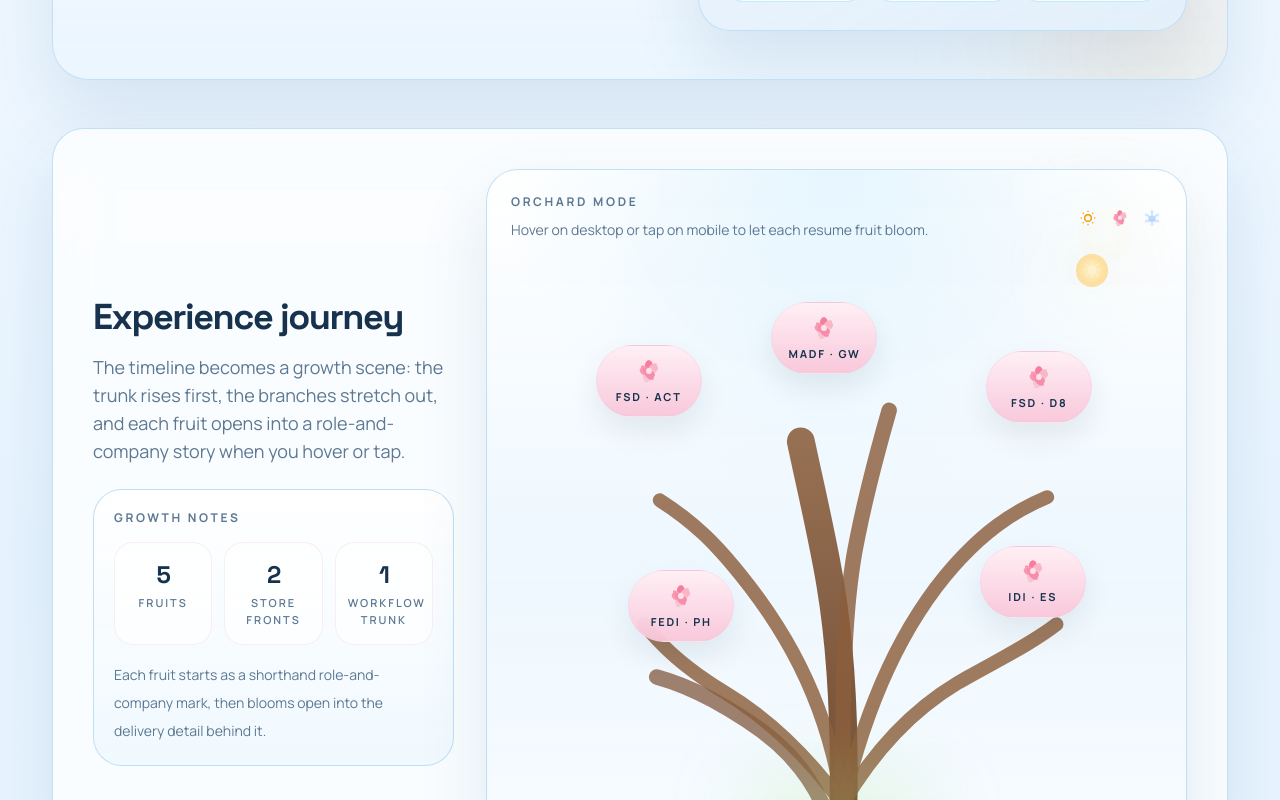
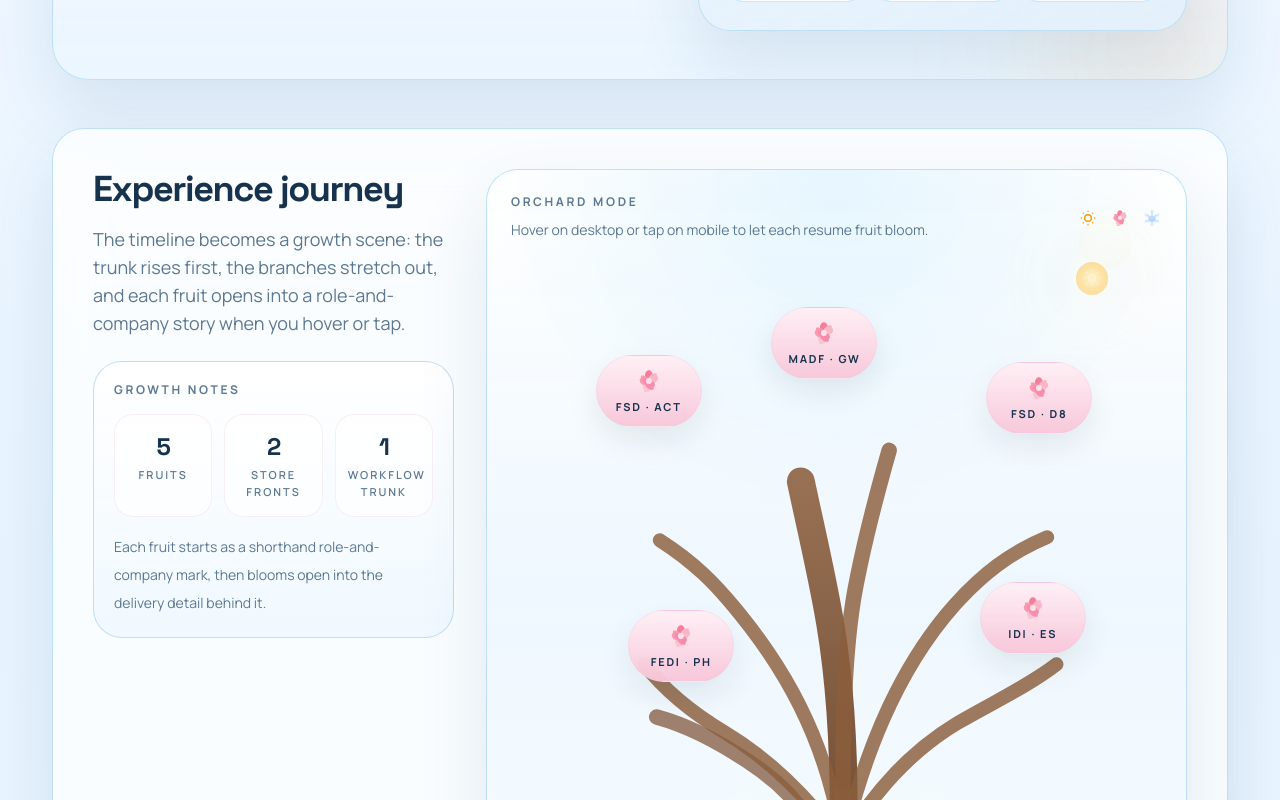
Before and after one commit to Daniel-Kai-WANG/Daniel-Wang-Latest-Portfolio, a React (Vite) app: page / in a window 1280 px wide. Shown: the part 1000-1800 px from the top of the page. Built offline with nearby package versions, Linux system fonts and the light colour scheme.

Commit message:
fixed：修复履历开花遮挡

```diff
--- a/src/components/sections/ExperienceSection.tsx
+++ b/src/components/sections/ExperienceSection.tsx
@@ -78,7 +78,7 @@ export function ExperienceSection() {
     <Reveal>
       <section
         id="experience"
-        className="section-frame relative overflow-hidden px-5 py-8 sm:px-8 sm:py-10 lg:px-10"
+        className="section-frame relative overflow-visible px-5 py-8 sm:px-8 sm:py-10 lg:px-10"
       >
         <ThemeShiftBackdrop />
 
@@ -134,7 +134,7 @@ export function ExperienceSection() {
 
           <div className="relative">
             <div
-              className="relative overflow-hidden rounded-[2rem] border px-4 py-5 sm:px-6 sm:py-6"
+              className="relative overflow-visible rounded-[2rem] border px-4 py-5 sm:px-6 sm:py-6"
               style={{
                 borderColor: 'var(--color-border)',
                 background:
@@ -184,10 +184,10 @@ export function ExperienceSection() {
                   </div>
                 </div>
 
-                <div className="relative mt-6 h-[35rem] sm:h-[38rem]">
+                <div className="relative mt-6 h-[38rem] sm:h-[41rem] lg:h-[43rem]">
                   <svg
                     viewBox="0 0 420 390"
-                    className="absolute inset-0 h-full w-full"
+                    className="absolute inset-0 z-0 h-full w-full"
                     aria-hidden="true"
                   >
                     <defs>
@@ -271,7 +271,7 @@ export function ExperienceSection() {
                       >
                         <motion.button
                           type="button"
-                          className="relative flex min-h-[72px] w-[106px] -translate-x-1/2 -translate-y-1/2 flex-col items-center justify-center rounded-[999px] border px-3 py-2 text-center"
+                          className="relative z-10 flex min-h-[72px] w-[106px] -translate-x-1/2 -translate-y-1/2 flex-col items-center justify-center rounded-[999px] border px-3 py-2 text-center"
                           initial={{ opacity: 0, scale: 0.7, y: 12 }}
                           whileInView={{ opacity: 1, scale: 1, y: 0 }}
                           viewport={{ once: true, amount: 0.4 }}
@@ -300,6 +300,8 @@ export function ExperienceSection() {
                                 ? '0 18px 34px rgba(244,114,182,0.2)'
                                 : '0 18px 34px rgba(124,92,255,0.18)'
                               : '0 14px 30px rgba(15,23,42,0.08)',
+                            zIndex: isActive ? 40 : 12,
+                            opacity: activeFruit !== null && !isActive ? 0.38 : 1,
                           }}
                         >
                           <motion.div
@@ -324,7 +326,7 @@ export function ExperienceSection() {
                           </div>
                         </motion.button>
 
-                        <div className={`pointer-events-none absolute hidden w-[16.5rem] lg:block ${node.panelClassName}`}>
+                        <div className={`pointer-events-none absolute z-30 hidden w-[18rem] lg:block ${node.panelClassName}`}>
                           <AnimatePresence>
                             {isActive ? (
                               <motion.div
@@ -332,14 +334,14 @@ export function ExperienceSection() {
                                 animate={{ opacity: 1, scale: 1, y: 0 }}
                                 exit={{ opacity: 0, scale: 0.92, y: 6 }}
                                 transition={reduceMotion ? { duration: 0 } : { duration: 0.28, ease: 'easeOut' }}
-                                className="overflow-hidden rounded-[1.6rem] border p-4"
+                                className="overflow-hidden rounded-[1.6rem] border p-4 backdrop-blur-sm"
                                 style={{
                                   borderColor: 'var(--pill-border)',
                                   background:
                                     theme === 'light'
-                                      ? 'linear-gradient(180deg, rgba(255,255,255,0.97), rgba(255,241,246,0.95))'
-                                      : 'linear-gradient(180deg, rgba(21,19,36,0.98), rgba(17,26,43,0.96))',
-                                  boxShadow: '0 18px 44px rgba(15,23,42,0.18)',
+                                      ? 'linear-gradient(180deg, rgba(255,255,255,0.995), rgba(255,247,251,0.985))'
+                                      : 'linear-gradient(180deg, rgba(18,17,33,0.99), rgba(16,24,40,0.985))',
+                                  boxShadow: '0 22px 48px rgba(15,23,42,0.22)',
                                 }}
                               >
                                 <div className="flex items-start justify-between gap-3">
@@ -389,19 +391,19 @@ export function ExperienceSection() {
                 <div className="mt-4 lg:hidden">
                   <AnimatePresence mode="wait">
                     {activeFruit !== null ? (
-                      <motion.article
-                        key={experiences[activeFruit].company}
+                        <motion.article
+                          key={experiences[activeFruit].company}
                         initial={{ opacity: 0, y: 14 }}
                         animate={{ opacity: 1, y: 0 }}
                         exit={{ opacity: 0, y: 8 }}
                         transition={reduceMotion ? { duration: 0 } : { duration: 0.26, ease: 'easeOut' }}
-                        className="rounded-[1.6rem] border p-4"
+                        className="rounded-[1.6rem] border p-4 backdrop-blur-sm"
                         style={{
                           borderColor: 'var(--pill-border)',
                           background:
                             theme === 'light'
-                              ? 'linear-gradient(180deg, rgba(255,255,255,0.97), rgba(255,241,246,0.95))'
-                              : 'linear-gradient(180deg, rgba(21,19,36,0.98), rgba(17,26,43,0.96))',
+                              ? 'linear-gradient(180deg, rgba(255,255,255,0.995), rgba(255,247,251,0.985))'
+                              : 'linear-gradient(180deg, rgba(18,17,33,0.99), rgba(16,24,40,0.985))',
                         }}
                       >
                         <p className="text-[11px] font-bold uppercase tracking-[0.18em] text-[var(--color-muted)]">
```
